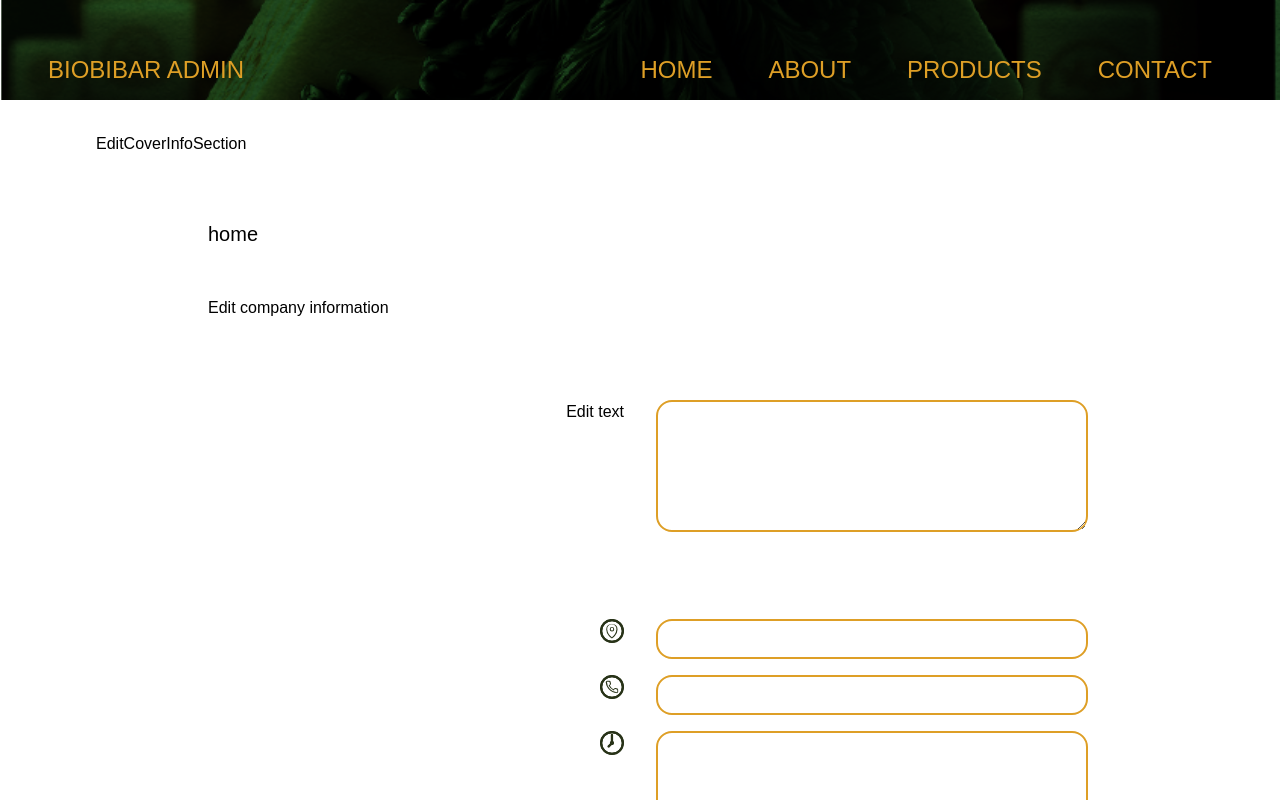
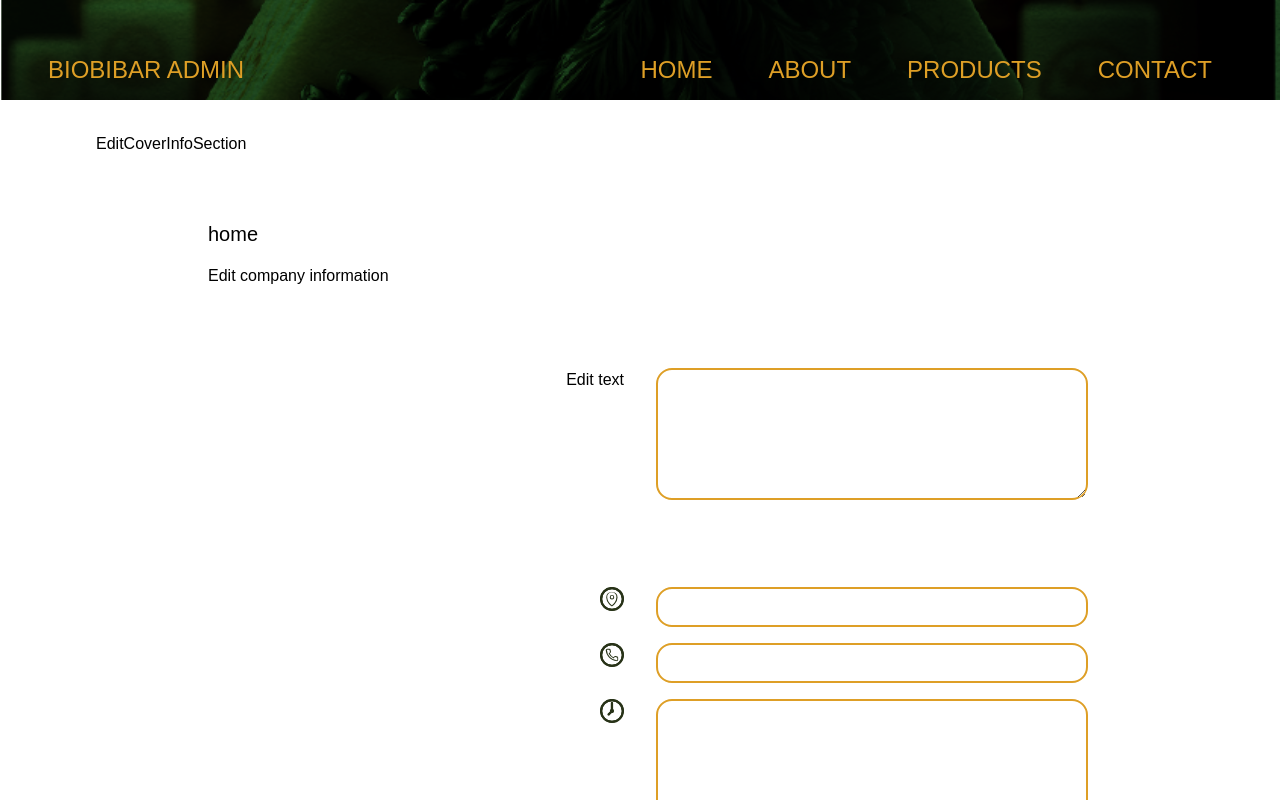
Before and after one commit to albertnahas/biobibar, a Next.js app: page /admin in a window 1280 px wide. Shown: the top 800 px of the page. Built offline with nearby package versions, Linux system fonts and the light colour scheme; no server answers.

Commit message:
fix infinite loop

```diff
--- a/components/EditInfoSection.tsx
+++ b/components/EditInfoSection.tsx
@@ -20,7 +20,7 @@ const EditInfoSection = () => {
       setInfo(res || {});
       setDebouncedInfo(res || {});
     });
-  }, [info]);
+  }, []);
 
   useEffect(() => {
     const timerId = setTimeout(() => {
@@ -44,8 +44,8 @@ const EditInfoSection = () => {
   return (
     <section className="contact">
       <div className="container ml-24 p-4">
-        <h2 className="my-12 text-xl">home</h2>
-        <h3 className="my-12">Edit company information</h3>
+        <h2 className="mt-12 mb-4 text-xl">home</h2>
+        <h3 className="mb-12">Edit company information</h3>
       </div>
 
       <div className="container mx-auto mt-4 mb-8">
```
